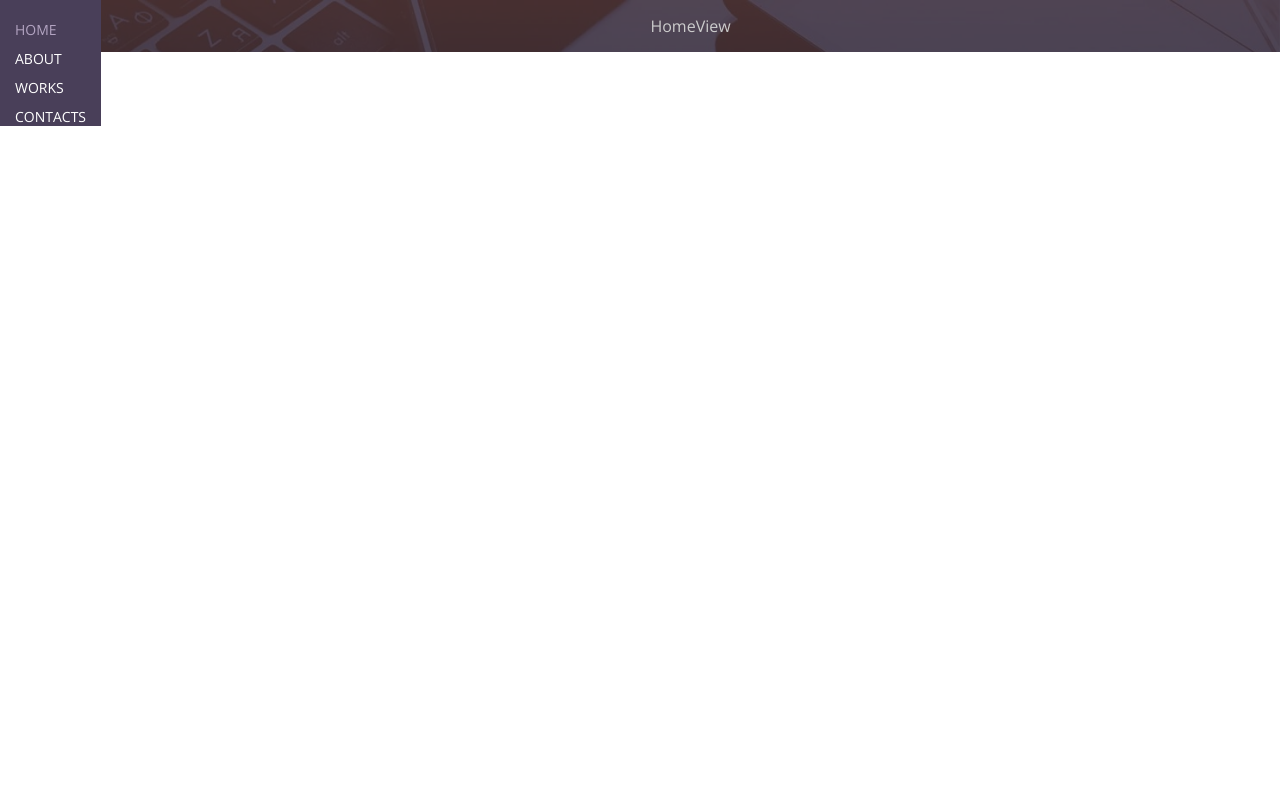
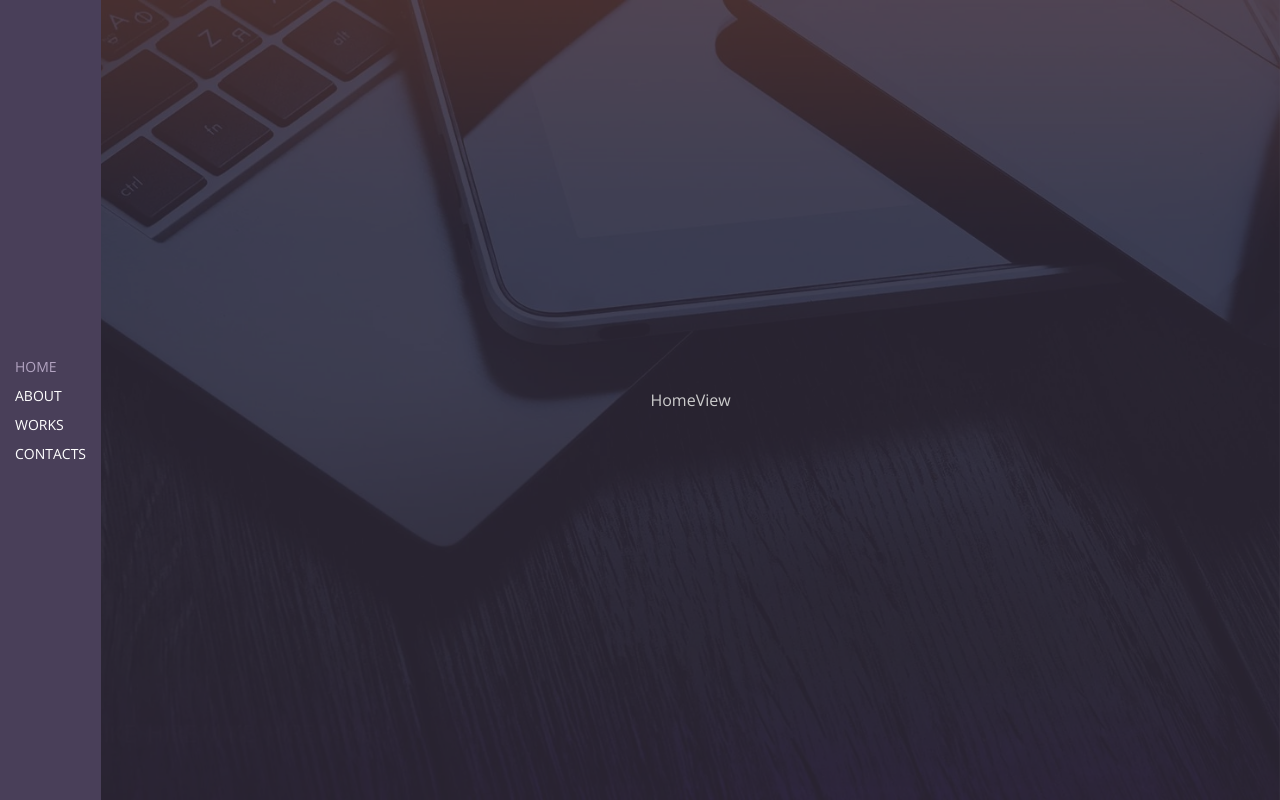
Before and after one commit to AlienNT/web-folio, a Vue app: page / in a window 1280 px wide. Built offline with nearby package versions, Linux system fonts and the light colour scheme; data requests are answered from the project's data file.

Commit message:
fix styles

```diff
--- a/src/assets/css/main.css
+++ b/src/assets/css/main.css
@@ -73,11 +73,13 @@ img {
   }
 }
 
+.v-full-height {
+  height: 100vh;
+  max-height: -webkit-fill-available;
+}
+
 .v-scroll {
   overflow-y: auto;
-  /* Track */
-  /* Handle */
-  /* Handle on hover */
 }
 .v-scroll::-webkit-scrollbar {
   width: 5px;
--- a/src/assets/css/main.scss
+++ b/src/assets/css/main.scss
@@ -6,6 +6,7 @@
   font-family: 'Open Sans', sans-serif;
   scroll-behavior: smooth;
 }
+
 .v-container {
   max-width: $containerWidth;
   height: 100%;
@@ -42,9 +43,11 @@
   background: #ffffff;
   display: flex;
   align-items: center;
+
   &:first-child {
     height: 100%;
   }
+
   .wrapper {
     display: flex;
     align-items: center;
@@ -52,13 +55,20 @@
     flex-direction: column;
     width: 100%;
   }
-  @media all and (max-width: 500px){
+
+  @media all and (max-width: 500px) {
     height: fit-content;
   }
 }
 
+.v-full-height {
+  height: 100vh;
+  max-height: -webkit-fill-available;
+}
+
 .v-scroll {
   overflow-y: auto;
+
   &::-webkit-scrollbar {
     width: 5px;
   }
```
